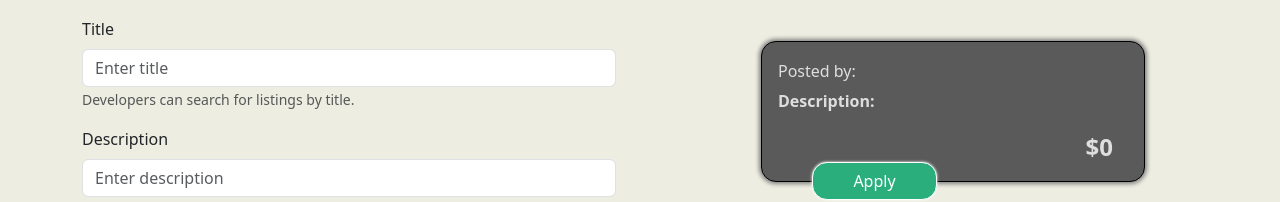
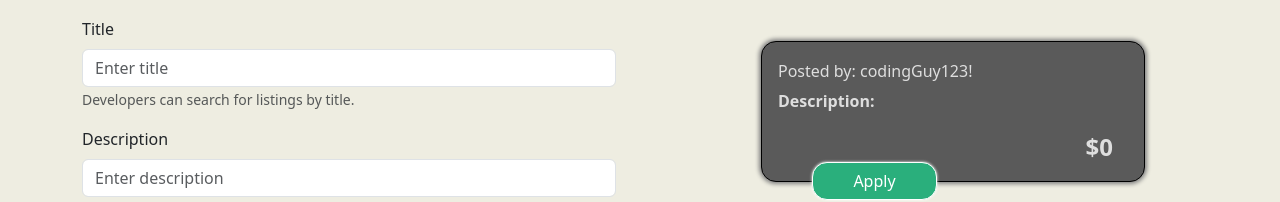
Before and after one commit to bryceberczik/codeBounty, a React (Vite) app in the folder client/: page /post-listing in a window 1280 px wide. Shown: the part 247-449 px from the top of the page. Built offline with nearby package versions, Linux system fonts and the light colour scheme.

Commit message:
Hard Coded poster Valus

```diff
--- a/client/src/pages/PostAJob.tsx
+++ b/client/src/pages/PostAJob.tsx
@@ -1,6 +1,4 @@
 import { useState } from "react";
-// import { useQuery } from "@apollo/client";
-// import { QUERY_ME } from "../utils/queries";
 
 import { Container, Col, Row } from "react-bootstrap";
 import { Form, InputGroup, Button } from "react-bootstrap";
@@ -14,7 +12,7 @@ const PostAJob = () => {
   const [description, setDescription] = useState("");
   const [price, setPrice] = useState("");
 
-  const poster = "";
+  const poster = "codingGuy123!";
 
   const handleTitle = (event: React.ChangeEvent<HTMLInputElement>) => {
     setTitle(event.target.value);
```
